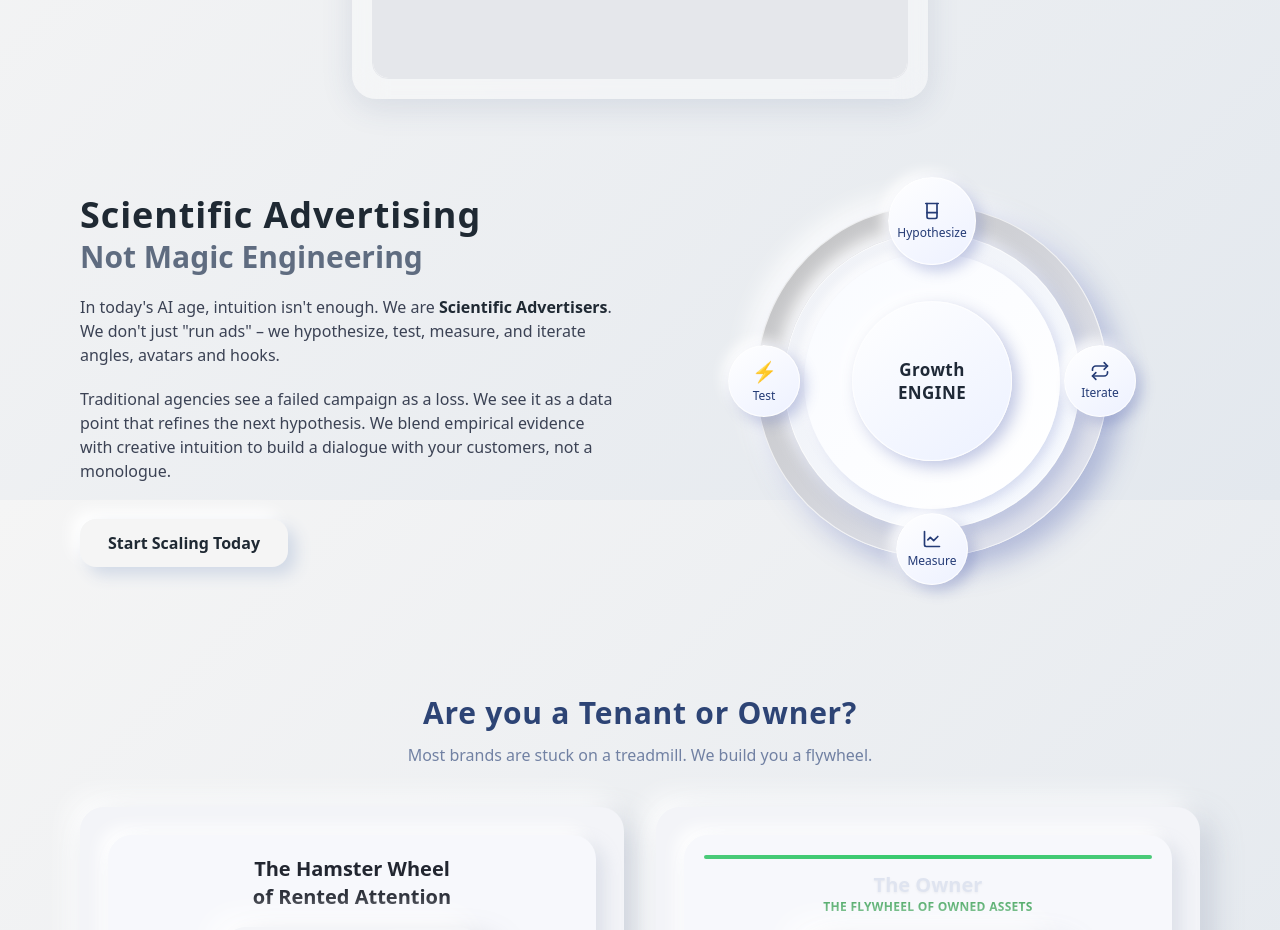
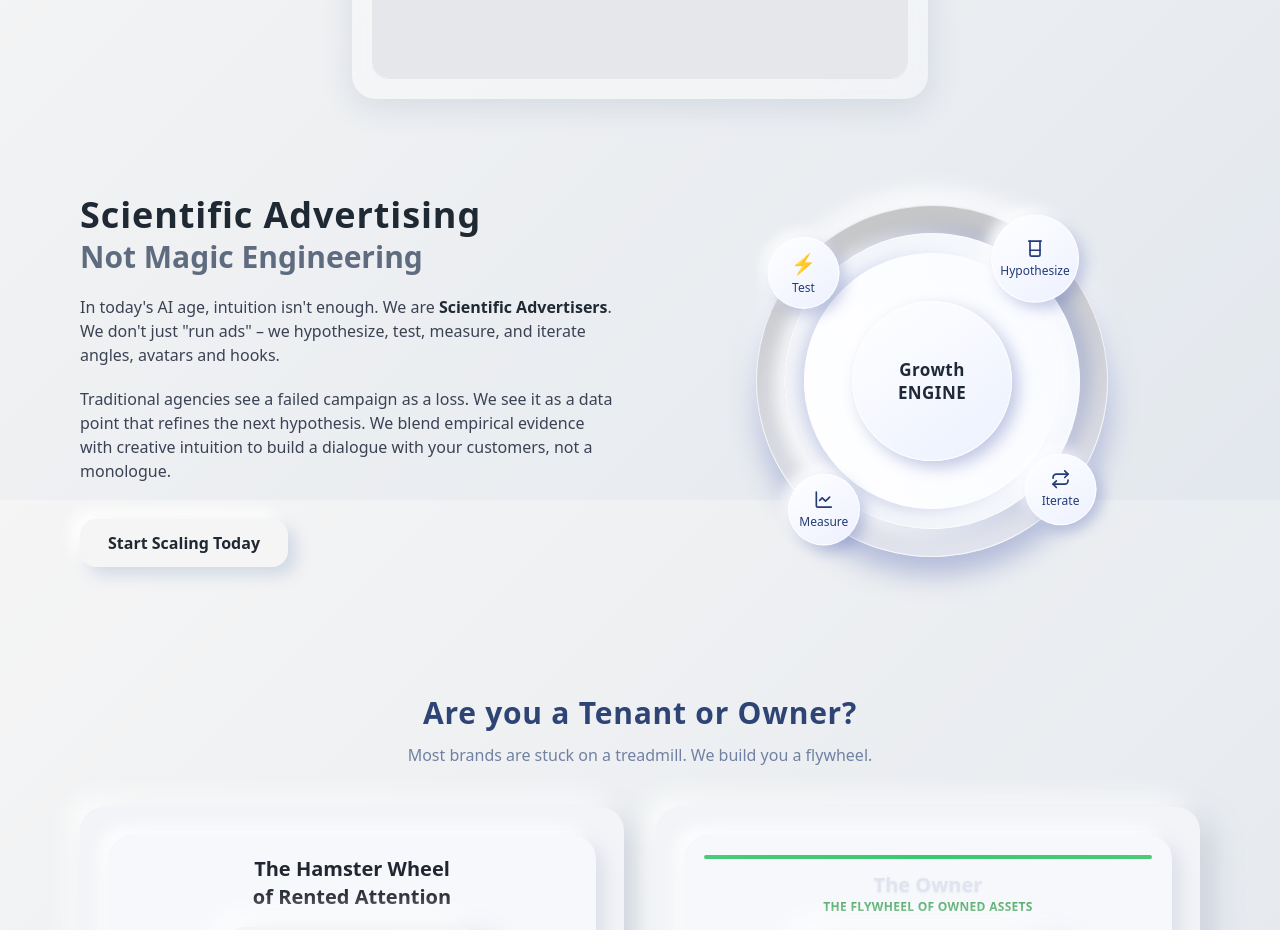
Before and after one commit to shubh-arlox/arlox, a Next.js app: page / in a window 1280 px wide. Shown: the part 1100-2030 px from the top of the page. Built offline with nearby package versions, Linux system fonts and the light colour scheme; grey boxes are pictures that could not be loaded.

Commit message:
growth engine

```diff
--- a/components/ScientificAdvertisingSection.js
+++ b/components/ScientificAdvertisingSection.js
@@ -3,8 +3,14 @@
 
 import { Beaker, Repeat, LineChart } from "lucide-react";
 import WhatsappCTA from "./WhatsAppCTA";
+import { motion } from "framer-motion";
 
 export default function ScientificAdvertisingSection() {
+  // Animation settings to keep speeds consistent
+  const SLOW_DURATION = 60;   // 60 seconds for a full rotation
+  const MEDIUM_DURATION = 40;
+  const FAST_DURATION = 20;
+
   return (
     <section className="w-full max-w-6xl mx-auto px-4 py-16 grid gap-12 md:grid-cols-2 items-center">
       {/* LEFT: Text block */}
@@ -18,7 +24,6 @@ export default function ScientificAdvertisingSection() {
             Not Magic Engineering
           </p>
         </div>
-
         <p className="text-sm md:text-base text-[#3b4254] leading-relaxed">
           In today&apos;s AI age, intuition isn&apos;t enough. We are{" "}
           <span className="font-semibold text-[#1f2933]">
@@ -27,26 +32,35 @@ export default function ScientificAdvertisingSection() {
           . We don&apos;t just &quot;run ads&quot; – we hypothesize, test,
           measure, and iterate angles, avatars and hooks.
         </p>
-
         <p className="text-sm md:text-base text-[#3b4254] leading-relaxed">
           Traditional agencies see a failed campaign as a loss. We see it as a
           data point that refines the next hypothesis. We blend empirical
           evidence with creative intuition to build a dialogue with your
           customers, not a monologue.
         </p>
-<WhatsappCTA whatsappNumber="+919910220335" calendlyUrl="https://calendly.com/arlox-/strategy-call-1">
+
+        <WhatsappCTA
+          whatsappNumber="+919910220335"
+          calendlyUrl="https://calendly.com/arlox-/strategy-call-1"
+        >
           <button className="button-neumorphic mt-4 px-7 py-3 text-sm md:text-base font-semibold rounded-full shadow-neumorphic hover:scale-105 transition-transform text-[#1f2933]">
             Start Scaling Today
           </button>
         </WhatsappCTA>
       </div>
 
-      {/* RIGHT: Growth Engine – greyish base with blue shadows */}
+      {/* RIGHT: Growth Engine */}
       <div className="flex justify-center">
+        {/* Main Container Size Definition */}
         <div className="relative w-64 h-64 sm:w-72 sm:h-72 md:w-[20rem] md:h-[20rem] lg:w-[22rem] lg:h-[22rem] flex items-center justify-center">
-          {/* Outer disc */}
-          <div
+
+          {/* --- ROTATING RINGS --- */}
+
+          {/* Outer disc - Slow Rotation */}
+          <motion.div
             className="absolute inset-0 rounded-full border border-white/70"
+            animate={{ rotate: 360 }}
+            transition={{ duration: SLOW_DURATION, repeat: Infinity, ease: "linear" }}
             style={{
               background: "linear-gradient(135deg, #C0C0C0, #E6E9F5)",
               boxShadow:
@@ -54,9 +68,11 @@ export default function ScientificAdvertisingSection() {
             }}
           />
 
-          {/* Middle disc */}
-          <div
+          {/* Middle disc - Reverse Rotation (Medium Speed) */}
+          <motion.div
             className="absolute inset-5 sm:inset-6 md:inset-7 rounded-full border border-white/70"
+            animate={{ rotate: -360 }}
+            transition={{ duration: MEDIUM_DURATION, repeat: Infinity, ease: "linear" }}
             style={{
               background: "linear-gradient(135deg, #EFF1F6, #F7FAFF)",
               boxShadow:
@@ -64,9 +80,11 @@ export default function ScientificAdvertisingSection() {
             }}
           />
 
-          {/* Inner disc */}
-          <div
+          {/* Inner disc - Fast Rotation */}
+          <motion.div
             className="absolute inset-11 sm:inset-12 md:inset-13 rounded-full"
+            animate={{ rotate: 360 }}
+            transition={{ duration: FAST_DURATION, repeat: Infinity, ease: "linear" }}
             style={{
               background: "linear-gradient(135deg, #F9FBFF, #FFFFFF)",
               boxShadow:
@@ -74,9 +92,9 @@ export default function ScientificAdvertisingSection() {
             }}
           />
 
-          {/* Center pill */}
+          {/* Center pill (Static or gentle pulse) */}
           <div
-            className="relative w-28 h-28 sm:w-32 sm:h-32 md:w-36 md:h-36 lg:w-40 lg:h-40 rounded-full flex items-center justify-center border border-white/85"
+            className="relative z-20 w-28 h-28 sm:w-32 sm:h-32 md:w-36 md:h-36 lg:w-40 lg:h-40 rounded-full flex items-center justify-center border border-white/85"
             style={{
               background: "linear-gradient(145deg, #FFFFFF, #ECF1FF)",
               boxShadow:
@@ -90,10 +108,21 @@ export default function ScientificAdvertisingSection() {
             </span>
           </div>
 
+          {/* --- SATELLITE ORBIT SYSTEM --- */}
+          {/* This invisible container rotates to carry the icons around the circle */}
+          <motion.div
+            className="absolute inset-0 z-30 pointer-events-none"
+            animate={{ rotate: 360 }}
+            transition={{ duration: SLOW_DURATION, repeat: Infinity, ease: "linear" }}
+          >
+
             {/* Top: Hypothesize */}
             <div className="absolute -top-6 sm:-top-7 left-1/2 -translate-x-1/2">
-            <div
-              className="w-16 h-16 sm:w-[5.5rem] sm:h-[5.5rem] rounded-full flex flex-col items-center justify-center text-[9px] sm:text-[10px] md:text-xs border border-white/85"
+              <motion.div
+                className="w-16 h-16 sm:w-[5.5rem] sm:h-[5.5rem] rounded-full flex flex-col items-center justify-center text-[9px] sm:text-[10px] md:text-xs border border-white/85 pointer-events-auto"
+                // COUNTER ROTATION: Spin backwards at same speed to stay upright
+                animate={{ rotate: -360 }}
+                transition={{ duration: SLOW_DURATION, repeat: Infinity, ease: "linear" }}
                 style={{
                   background: "linear-gradient(145deg, #FFFFFF, #EDF1FF)",
                   boxShadow:
@@ -102,13 +131,15 @@ export default function ScientificAdvertisingSection() {
               >
                 <Beaker className="w-4 h-4 sm:w-5 sm:h-5 mb-1 text-[#243b76]" />
                 <span className="text-[#243b76]">Hypothesize</span>
-            </div>
+              </motion.div>
             </div>
 
             {/* Left: Test */}
             <div className="absolute top-1/2 -left-6 sm:-left-7 -translate-y-1/2">
-            <div
-              className="w-16 h-16 sm:w-[4.5rem] sm:h-[4.5rem] rounded-full flex flex-col items-center justify-center text-[9px] sm:text-[10px] md:text-xs border border-white/85"
+              <motion.div
+                className="w-16 h-16 sm:w-[4.5rem] sm:h-[4.5rem] rounded-full flex flex-col items-center justify-center text-[9px] sm:text-[10px] md:text-xs border border-white/85 pointer-events-auto"
+                animate={{ rotate: -360 }}
+                transition={{ duration: SLOW_DURATION, repeat: Infinity, ease: "linear" }}
                 style={{
                   background: "linear-gradient(145deg, #FFFFFF, #EDF1FF)",
                   boxShadow:
@@ -117,13 +148,15 @@ export default function ScientificAdvertisingSection() {
               >
                 <span className="text-lg sm:text-xl mb-0.5 text-[#243b76]">⚡</span>
                 <span className="text-[#243b76]">Test</span>
-            </div>
+              </motion.div>
             </div>
 
             {/* Right: Iterate */}
             <div className="absolute top-1/2 -right-6 sm:-right-7 -translate-y-1/2">
-            <div
-              className="w-16 h-16 sm:w-[4.5rem] sm:h-[4.5rem] rounded-full flex flex-col items-center justify-center text-[9px] sm:text-[10px] md:text-xs border border-white/85"
+               <motion.div
+                className="w-16 h-16 sm:w-[4.5rem] sm:h-[4.5rem] rounded-full flex flex-col items-center justify-center text-[9px] sm:text-[10px] md:text-xs border border-white/85 pointer-events-auto"
+                animate={{ rotate: -360 }}
+                transition={{ duration: SLOW_DURATION, repeat: Infinity, ease: "linear" }}
                 style={{
                   background: "linear-gradient(145deg, #FFFFFF, #EDF1FF)",
                   boxShadow:
@@ -132,13 +165,15 @@ export default function ScientificAdvertisingSection() {
               >
                 <Repeat className="w-4 h-4 sm:w-5 sm:h-5 mb-1 text-[#243b76]" />
                 <span className="text-[#243b76]">Iterate</span>
-            </div>
+              </motion.div>
             </div>
 
             {/* Bottom: Measure */}
             <div className="absolute -bottom-6 sm:-bottom-7 left-1/2 -translate-x-1/2">
-            <div
-              className="w-16 h-16 sm:w-[4.5rem] sm:h-[4.5rem] rounded-full flex flex-col items-center justify-center text-[9px] sm:text-[10px] md:text-xs border border-white/85"
+               <motion.div
+                className="w-16 h-16 sm:w-[4.5rem] sm:h-[4.5rem] rounded-full flex flex-col items-center justify-center text-[9px] sm:text-[10px] md:text-xs border border-white/85 pointer-events-auto"
+                animate={{ rotate: -360 }}
+                transition={{ duration: SLOW_DURATION, repeat: Infinity, ease: "linear" }}
                 style={{
                   background: "linear-gradient(145deg, #FFFFFF, #EDF1FF)",
                   boxShadow:
@@ -147,8 +182,10 @@ export default function ScientificAdvertisingSection() {
               >
                 <LineChart className="w-4 h-4 sm:w-5 sm:h-5 mb-1 text-[#243b76]" />
                 <span className="text-[#243b76]">Measure</span>
+              </motion.div>
             </div>
-          </div>
+          </motion.div>
+
         </div>
       </div>
     </section>
```
Lines whose indentation alone changed are shown as unchanged.
